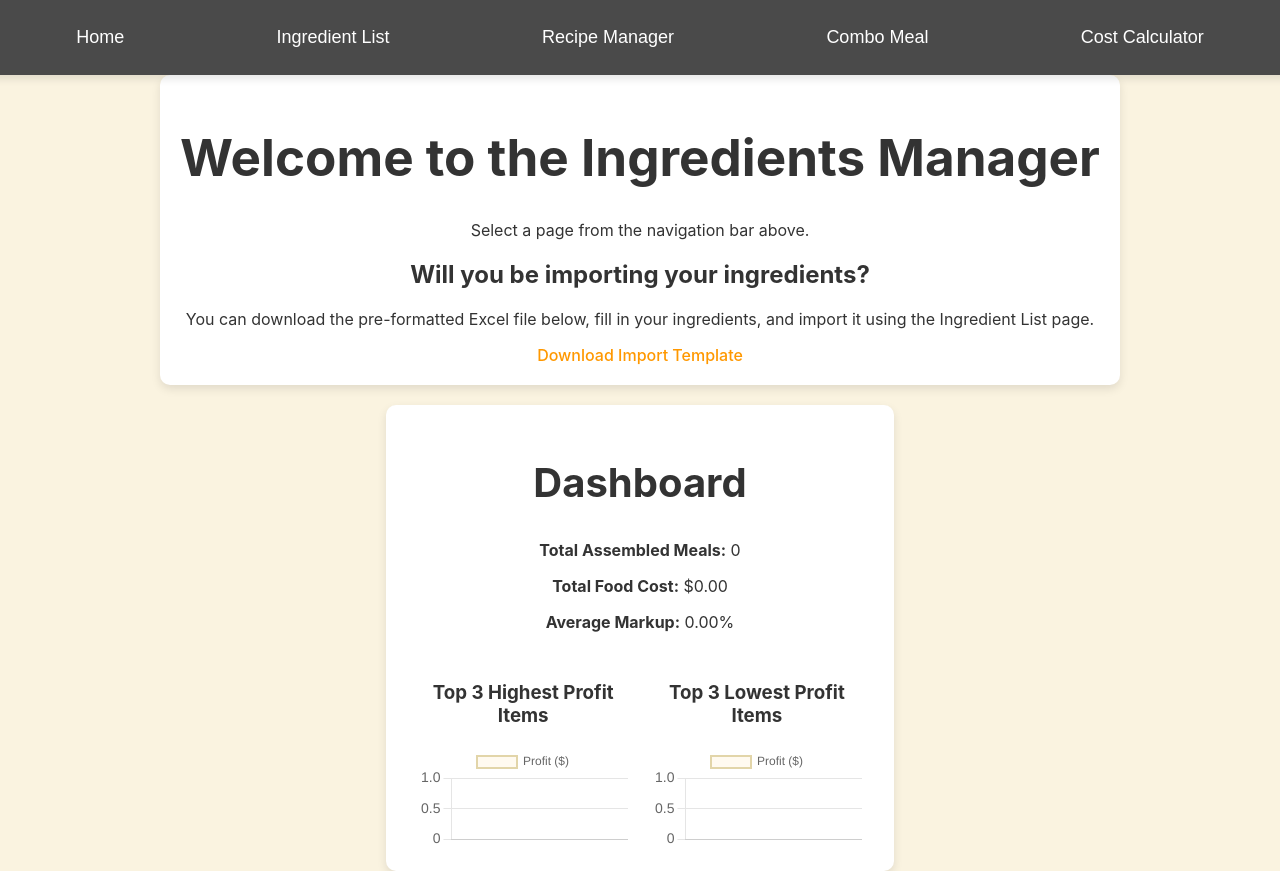
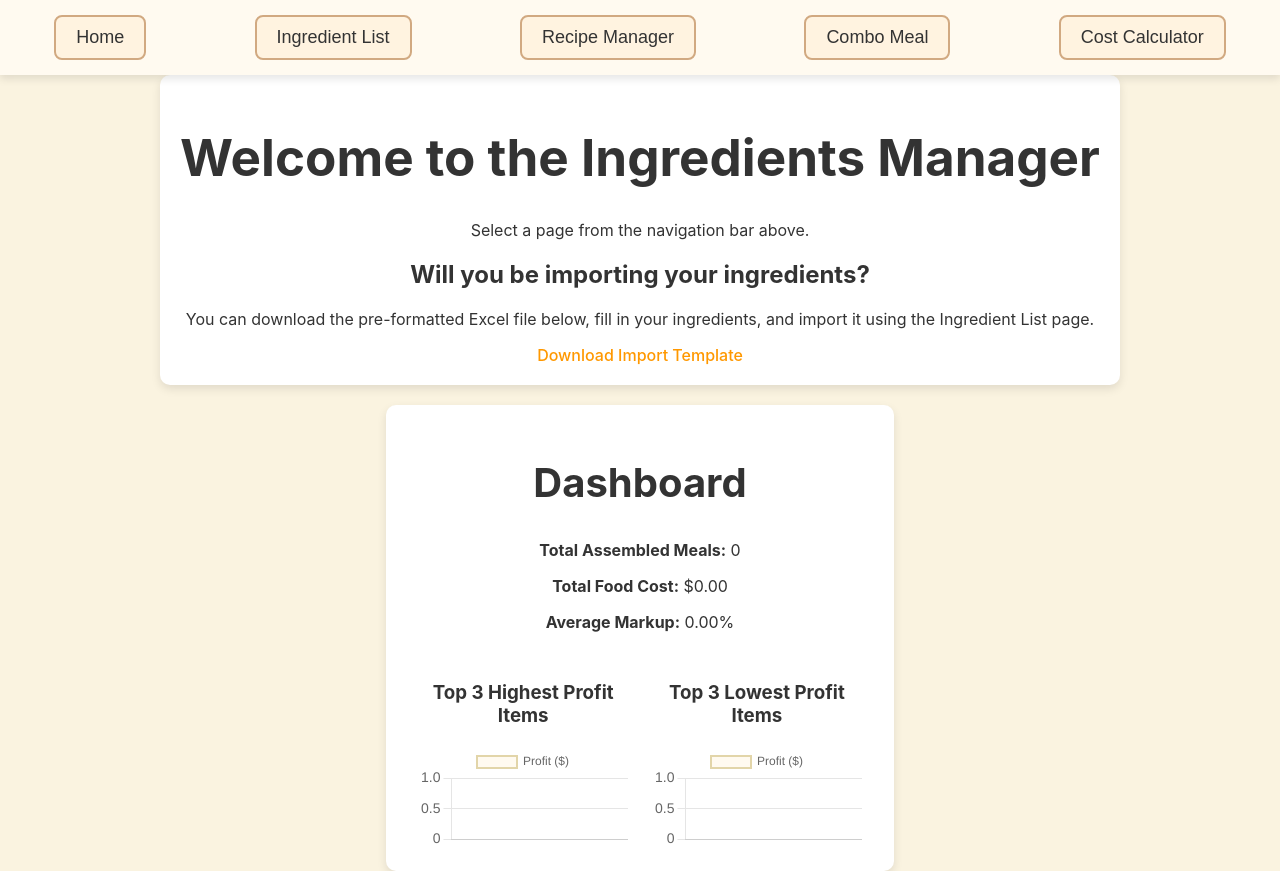
Before and after one commit to jazoomi/Stock-Inventory-Management-System, a React (Vite) app: page / in a window 1280 px wide. Built offline with nearby package versions, Linux system fonts and the light colour scheme; no server answers.

Commit message:
styled navbar

```diff
--- a/src/ui/styles/App.css
+++ b/src/ui/styles/App.css
@@ -25,35 +25,32 @@ html, body, #root {
     display: flex;
     justify-content: space-around; /* Spread buttons evenly */
     align-items: center;
-    background-color: #4A4A4A;
-    padding: 15px;
+    background-color: #FFFAF0; /* Matching background to the rest of the UI */
+    padding: 15px 0;  /* Top and bottom padding */
     width: 100vw; /* Ensure full width of viewport */
-    top: 0;
-    left: 0;
+    box-shadow: 0px 4px 8px rgba(0, 0, 0, 0.1);
     z-index: 1000;
-    box-shadow: 0px 4px 8px rgba(0, 0, 0, 0.1);
 }
 
-
 .top-nav button {
-    background: none;
-    border: 2px solid transparent;
-    color: white;
+    background-color: #FFF3E0; /* Beige background for buttons */
+    border: 2px solid #D1A981; /* Light brown border for buttons */
+    color: #333;
     padding: 10px 20px;
     margin: 0 10px;
     font-size: 18px;
     cursor: pointer;
-    border-radius: 5px;
+    border-radius: 8px;
     transition: all 0.3s ease-in-out;
 }
 
 .top-nav button:hover {
-    background-color: #FFB74D; /* Light orange hover */
+    background-color: #FFB74D; /* Light orange on hover */
 }
 
 .top-nav button:active {
-    background-color: #FF9800; /* Deep orange on click */
-    border: 2px solid #FFD54F; /* Yellow border when active */
+    background-color: #FF9800; /* Deep orange when active */
+    border: 2px solid #FFD54F; /* Yellow border on active */
 }
 
 /* Page Content */
```
Also changed, not shown: src/ui/App.jsx (line endings or trailing spaces).
